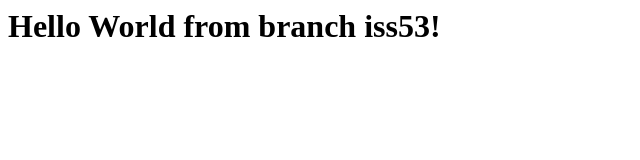
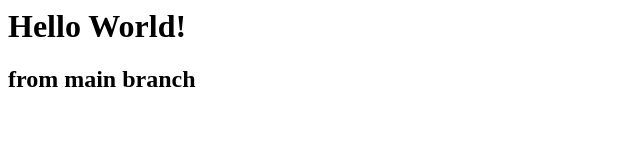
Before and after one commit to silin-sergey/EDU, a plain HTML site: page index.html in a window 1280 px wide. Shown: the whole page, without its empty margins (0-640 px from the left). Drawn offline with Linux system fonts and the light colour scheme.

Commit message:
Check pre-commit hook

```diff
--- a/index.html
+++ b/index.html
@@ -1,3 +1,9 @@
-<html><head><title>hotfix</title></head>
-<body><h1>Hello World from branch iss53!</h1></body>
+<html>
+<head>
+<title>hotfix</title>
+</head>
+<body>
+<h1>Hello World!</h1>
+<h2>from main branch</h2>
+</body>
 </html>
```
